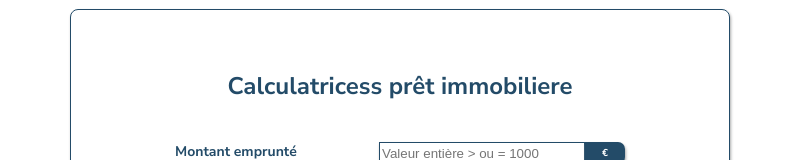
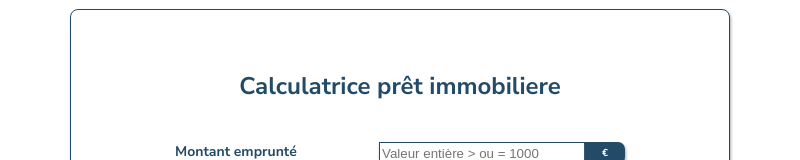
Before and after one commit to JustinGestiere/Calculette_Immobiliere, an Electron app: page index.html in a window 800 px wide. Shown: the part 157-317 px from the top of the page. Drawn offline with Linux system fonts and the light colour scheme.

Commit message:
correction

```diff
--- a/index.html
+++ b/index.html
@@ -16,7 +16,7 @@
         <img src="images/microlead.png" />
     </div>
     <div class="home">
-        <h2>Calculatricess prêt immobiliere</h2>
+        <h2>Calculatrice prêt immobiliere</h2>
         <form>
             <div class="form">
                 <div class="montant">
```
